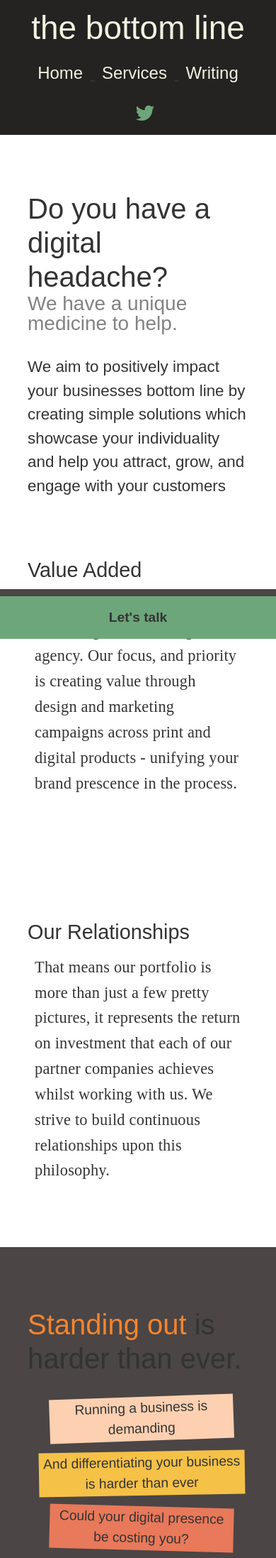
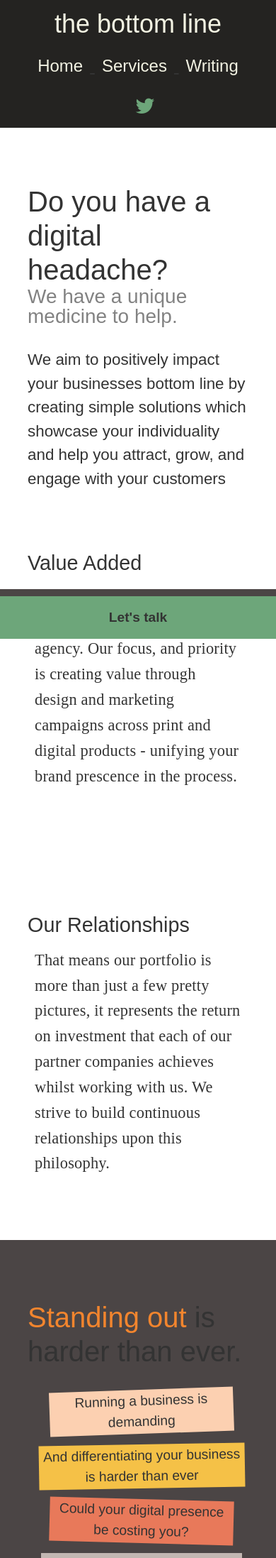
Before and after one commit to baselrazouk/bottomline, a Jekyll site: the page built from index.html, in a window 390 px wide. Shown: the top 2195 px of the page at 71% size. Built offline with Jekyll 4.4.1, drawn with Linux system fonts in a browser that asks for light colours.

Commit message:
more more updates

```diff
--- a/_sass/_default.scss
+++ b/_sass/_default.scss
@@ -958,7 +958,7 @@ margin-top:20px;
         line-height: 28px;
     }
     .logo{
-    font-size: 46px;
+    font-size: 36px;
     margin-bottom:0;
     }
     .sub-head{
```
Also changed, not shown: 3 other files.
